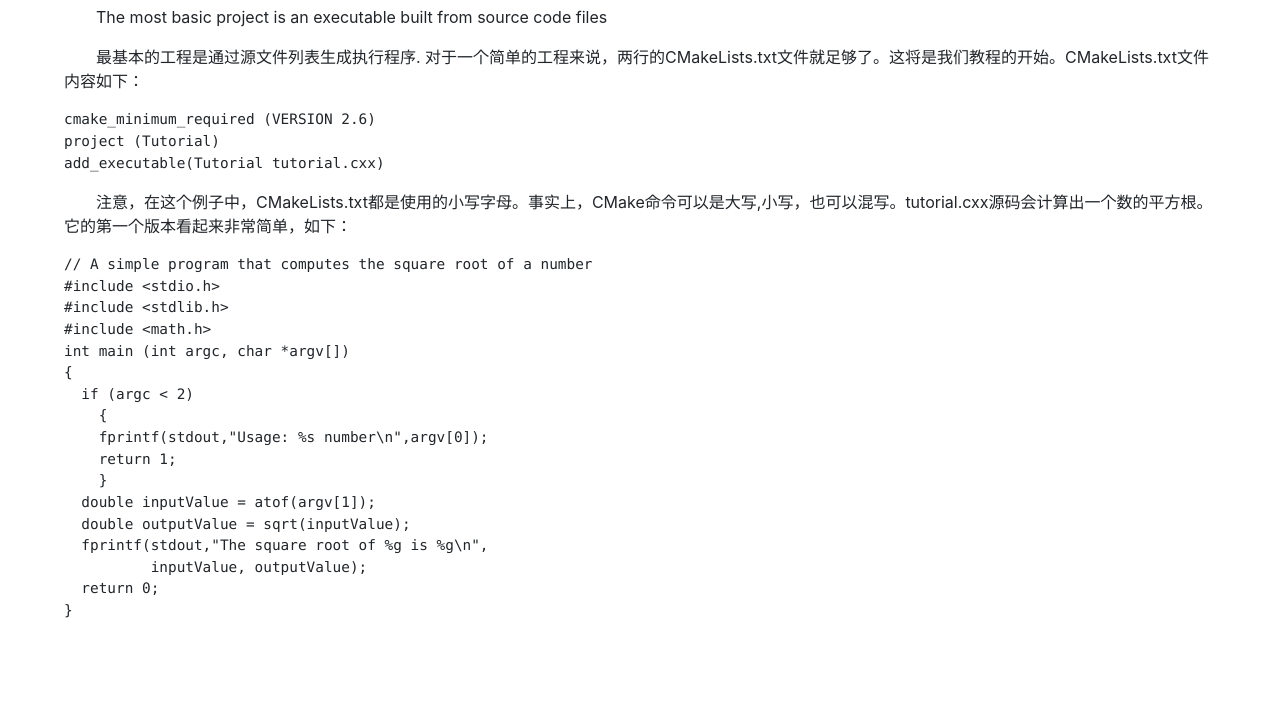
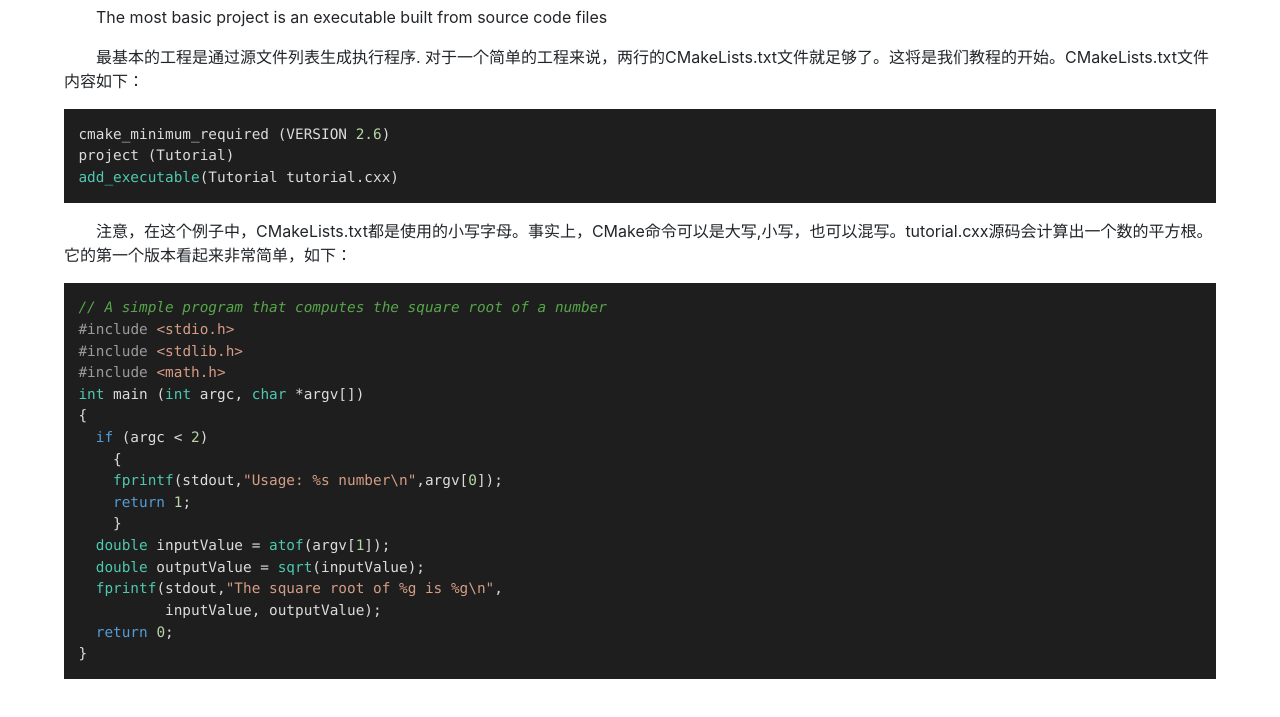
Before and after one commit to yaoyu/yaoyu.github.io, a plain HTML site: page cmake_tutorial.html in a window 1280 px wide. Shown: the part 65-782 px from the top of the page. Drawn offline with nearby package versions, Linux system fonts and the light colour scheme.

Commit message:
cmake学习

```diff
--- a/cmake_tutorial.html
+++ b/cmake_tutorial.html
@@ -4,6 +4,9 @@
     <meta charset="UTF-8">
     <title>CMake简明教程</title>
     <link rel="stylesheet" href="https://maxcdn.bootstrapcdn.com/bootstrap/4.0.0-beta.2/css/bootstrap.min.css" integrity="sha384-PsH8R72JQ3SOdhVi3uxftmaW6Vc51MKb0q5P2rRUpPvrszuE4W1povHYgTpBfshb" crossorigin="anonymous">
+    <link href="https://cdn.bootcss.com/highlight.js/9.12.0/styles/vs2015.min.css" rel="stylesheet">
+    <script src="https://cdn.bootcss.com/highlight.js/9.12.0/highlight.min.js"></script>
+
     <script src="https://cdn.bootcss.com/jquery/3.2.1/jquery.slim.min.js" integrity="sha384-KJ3o2DKtIkvYIK3UENzmM7KCkRr/rE9/Qpg6aAZGJwFDMVNA/GpGFF93hXpG5KkN" crossorigin="anonymous"></script>
     <script src="https://cdn.bootcss.com/popper.js/1.12.3/umd/popper.min.js" integrity="sha384-vFJXuSJphROIrBnz7yo7oB41mKfc8JzQZiCq4NCceLEaO4IHwicKwpJf9c9IpFgh" crossorigin="anonymous"></script>
     <script src="https://maxcdn.bootstrapcdn.com/bootstrap/4.0.0-beta.2/js/bootstrap.min.js" integrity="sha384-alpBpkh1PFOepccYVYDB4do5UnbKysX5WZXm3XxPqe5iKTfUKjNkCk9SaVuEZflJ" crossorigin="anonymous"></script>
@@ -17,18 +20,19 @@
             text-indent:2em;
         }
     </style>
+    <script>hljs.initHighlightingOnLoad();</script>
 </head>
 <body>
 <a href="http://www.jianshu.com/p/bbf68f9ddffa">CMake简要教程</a>
 <h2>A Basic Starting Point (Step1)</h2>
 <p>The most basic project is an executable built from source code files</p>
 <p>最基本的工程是通过源文件列表生成执行程序. 对于一个简单的工程来说，两行的CMakeLists.txt文件就足够了。这将是我们教程的开始。CMakeLists.txt文件内容如下：</p>
-<pre>cmake_minimum_required (VERSION 2.6)
+<pre><code class="cmake">cmake_minimum_required (VERSION 2.6)
 project (Tutorial)
 add_executable(Tutorial tutorial.cxx)
-</pre>
+</code></pre>
 <p>注意，在这个例子中，CMakeLists.txt都是使用的小写字母。事实上，CMake命令可以是大写,小写，也可以混写。tutorial.cxx源码会计算出一个数的平方根。它的第一个版本看起来非常简单，如下：</p>
-<pre>// A simple program that computes the square root of a number
+<pre><code class="cpp">// A simple program that computes the square root of a number
 #include &lt;stdio.h&gt;
 #include &lt;stdlib.h&gt;
 #include &lt;math.h&gt;
@@ -45,6 +49,6 @@ int main (int argc, char *argv[])
           inputValue, outputValue);
   return 0;
 }
-</pre>
+</code></pre>
 </body>
 </html>
```
